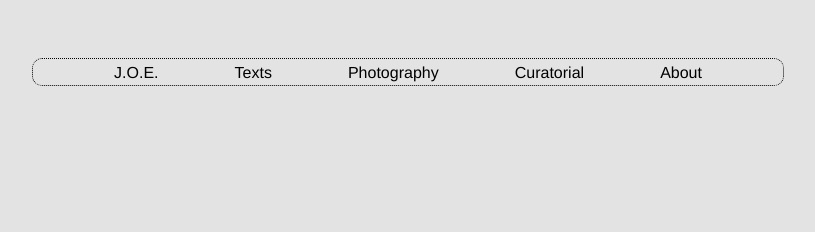
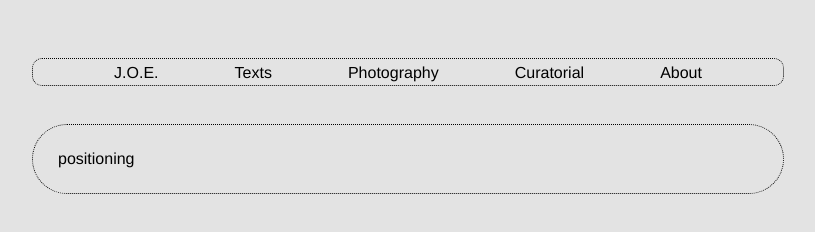
Before and after one commit to jorozcoesparza/curatorial-website, a plain HTML site: page texts.html in a window 1280 px wide. Shown: the whole page, without its empty margins (232-1047 px from the left). Drawn offline with Linux system fonts and the light colour scheme.

Commit message:
Devised a container div to house links

```diff
--- a/style.css
+++ b/style.css
@@ -97,3 +97,13 @@ a:link:not(#exclude), a:visited:not(#exclude) {
 .p5 {
     opacity: 10%;
 }
+
+.textcontainer {
+    position: fixed;
+    top: 150px;
+    width: 700px;
+    height: auto;
+    outline: 1px dotted #000;
+    outline-offset: 25px;
+    border-radius: 15px;
+}
--- a/texts.html
+++ b/texts.html
@@ -17,7 +17,7 @@
             <a href="./about.html">About</a>
             </div>
 
-
+            <div class="textcontainer">positioning</div>
 
 
     </body>
```
Also changed, not shown: about.html (+1 -1 lines).
